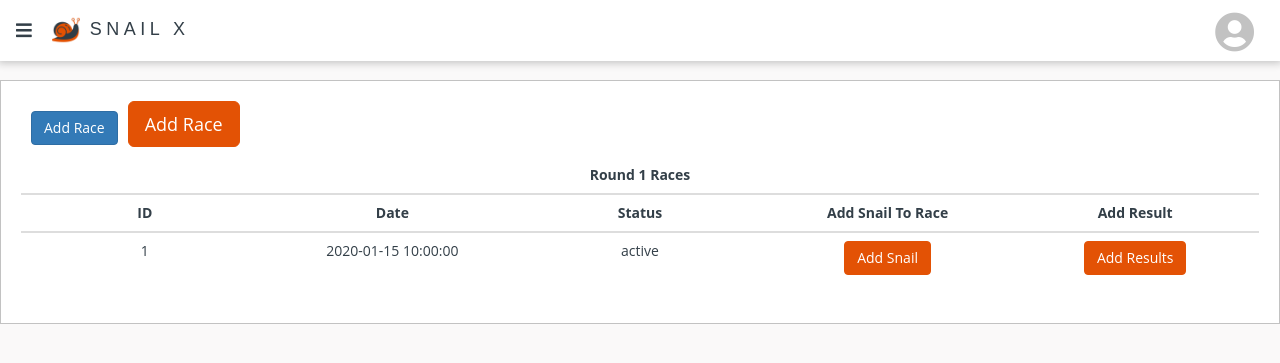
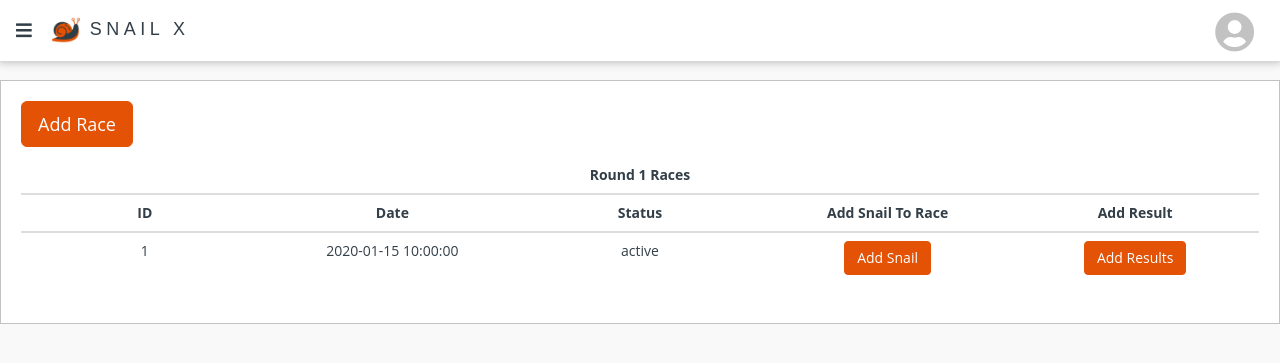
Before and after one commit to infinityworks/snailx-admin-panel, a Flask app: page /rounds/1/races in a window 1280 px wide. Shown: the top 363 px of the page. Run offline with Flask 2, Linux system fonts and the light colour scheme; a user stored in the database is signed in; tables that the repository leaves empty hold one stand-in row (values such as "Sample post"); parts of the project's set-up code (start-up, migrations or seed data) failed here and were passed over; some libraries are stand-ins or nearby versions.

Commit message:
Fixed unresolved merge conflicts

```diff
--- a/globals/templates/races.html
+++ b/globals/templates/races.html
@@ -3,11 +3,9 @@
 {% block content %}
 
 {% if current_round_toggle %}
-<button class="btn btn-primary" onclick="location.href='/rounds/{{round_id}}/races/add'" style="float:left; margin:10px;">Add Race</button>
+<input type="button" class="btn btn-success btn-lg add-race-btn finite-orange-button" value="Add Race" onclick="location.href='/rounds/{{round_id}}/races/add';">
 {% endif %}
 <link rel="stylesheet" type="text/css" href="{{ url_for('static', filename='css/races.css') }}">
-
-<input type="button" class="btn btn-success btn-lg add-race-btn finite-orange-button" value="Add Race" onclick="location.href='/rounds/{{round_id}}/races/add';">
 
 <div class="table-responsive">
     <table class="table table-hover">
--- a/routes/add_race/add_race.py
+++ b/routes/add_race/add_race.py
@@ -15,6 +15,8 @@ def add_race(round_id):
         return redirect_to('login.login')
 
     form = AddRaceForm()
+    round_ = Round().get_round(round_id)
+
     if form.validate_on_submit():
         races = Race().get_races_by_round(round_id)
 
```
